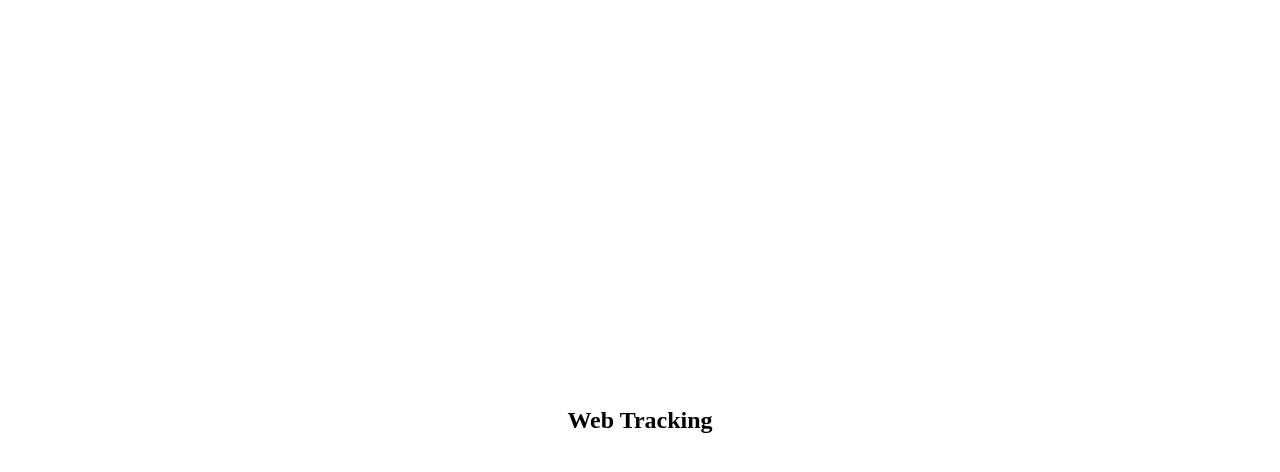
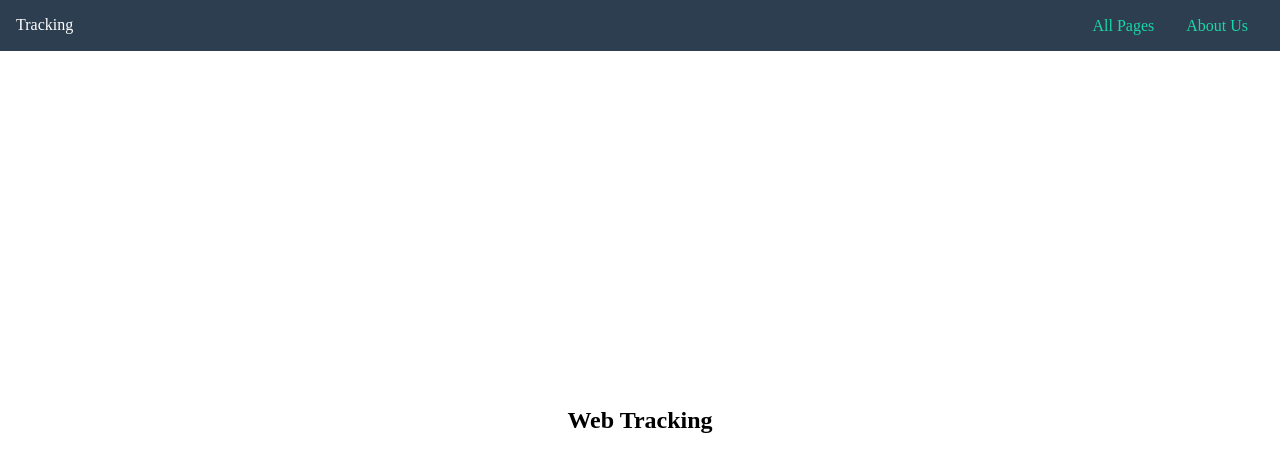
Before and after one commit to rungwiroon/angular2-example, an Angular app in the folder angular2-basic/: page / in a window 1280 px wide. Shown: the top 472 px of the page. Built offline with nearby package versions, Linux system fonts and the light colour scheme.

Commit message:
create header component.

```diff
--- a/angular2-basic/src/app/app.component.html
+++ b/angular2-basic/src/app/app.component.html
@@ -1 +1,2 @@
+<app-header></app-header>
 <app-home></app-home>
--- a/angular2-basic/src/app/index.ts
+++ b/angular2-basic/src/app/index.ts
@@ -1,2 +1,4 @@
 export * from './app.component';
 export * from './app.module';
+export * from './home/home.component';
+export * from './shared';
--- /dev/null
+++ b/angular2-basic/src/app/shared/header/header.component.html
@@ -0,0 +1,21 @@
+<header class='header'>
+  <nav>
+    <a href='javascript:void(0)' class='brand'>Tracking</a>
+    <ul class='menu'>
+      <li class='menu__item'>
+        <a
+          href='javascript:void(0)'
+          class='menu__link'>
+          All Pages
+        </a>
+      </li>
+      <li class='menu__item'>
+        <a
+          href='javascript:void(0)'
+          class='menu__link'>
+          About Us
+        </a>
+      </li>
+    </ul>
+  </nav>
+</header>
--- /dev/null
+++ b/angular2-basic/src/app/shared/header/header.component.scss
@@ -0,0 +1,35 @@
+@import '../../themes/_variables';
+
+.header {
+  background: $dark-gray1-color;
+  padding: 1rem;
+  width: 100%;
+  position: fixed;
+  left: 0;
+  top: 0;
+  box-sizing: border-box;
+}
+
+.brand {
+  color: $white-color;
+  text-decoration: none;
+}
+
+.menu {
+  float: right;
+  display: block;
+  list-style: none;
+  margin: 0;
+  padding: 0;
+
+  &__item {
+    display: inline-block;
+    vertical-align: middle;
+  }
+
+  &__link {
+    padding: 1rem;
+    color: $green1-color;
+    text-decoration: none;
+  }
+}
--- /dev/null
+++ b/angular2-basic/src/app/shared/header/header.component.ts
@@ -0,0 +1,15 @@
+import { Component, OnInit } from '@angular/core';
+
+@Component({
+  selector: 'app-header',
+  templateUrl: './header.component.html',
+  styleUrls: ['./header.component.scss']
+})
+export class HeaderComponent implements OnInit {
+
+  constructor() { }
+
+  ngOnInit() {
+  }
+
+}
--- a/angular2-basic/src/app/shared/index.ts
+++ b/angular2-basic/src/app/shared/index.ts
@@ -0,0 +1 @@
+export * from './header/header.component'
--- /dev/null
+++ b/angular2-basic/src/app/themes/_variables.scss
@@ -0,0 +1,11 @@
+$gray1-color: #cbcbcb;
+$gray2-color: #e0e0e0;
+
+$dark-gray1-color: #2d3e50;
+
+$green1-color: #18d8a9;
+
+$red1-color: #da4453;
+
+$white-color: #fff;
+$black-color: #000;
```
Also changed, not shown: angular2-basic/src/app/app.module.ts (+8 -1 lines), 1 other file (tests, documents, lock files or other folders).
